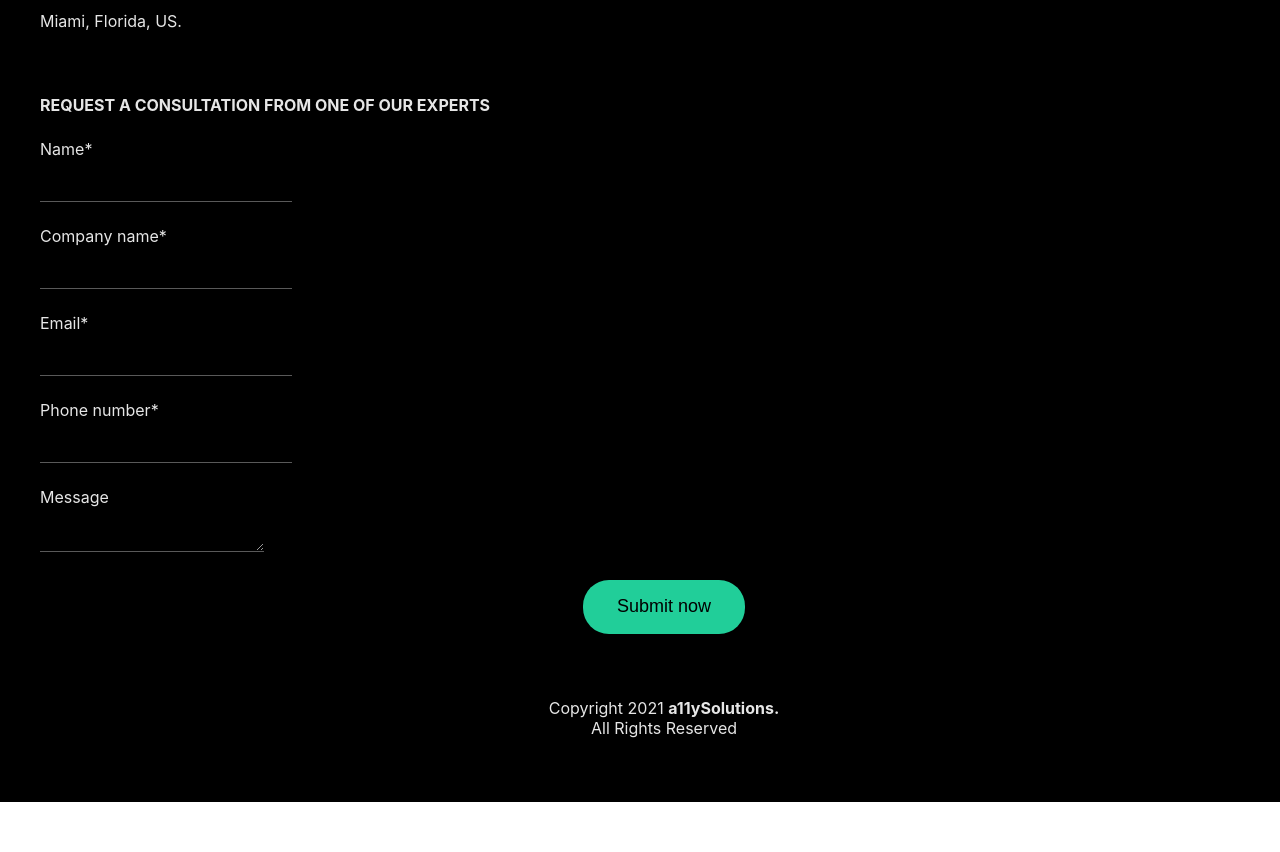
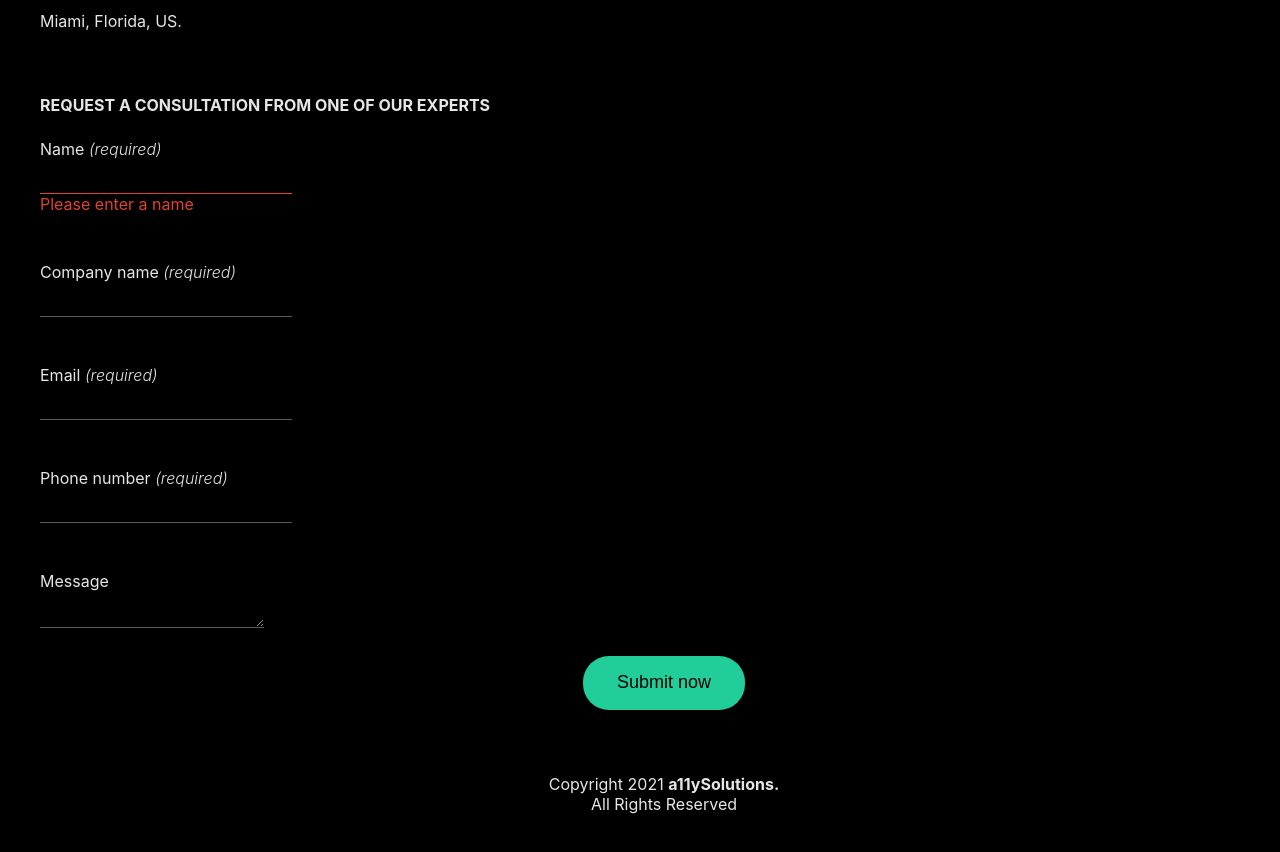
Before and after one commit to a11ysolutions/website, a React (Create React App) app: page / in a window 1280 px wide. Shown: the part 3880-4732 px from the top of the page. Before the commit the page ends 4682 px from the top, so only its background shows below. Built offline with nearby package versions, Linux system fonts and the light colour scheme.

Commit message:
Form validation styles commit

```diff
--- a/src/Components/UI/Form/Form.css
+++ b/src/Components/UI/Form/Form.css
@@ -1,12 +1,28 @@
 .form-group{
-margin-top: 1.5em;
+    margin-top: 1.5em;
 }
 .form-input{
     height:2em;
-    margin-top:0.5em;
     background-color: #000;
     border:none;
     border-bottom: #595959 thin solid;
     color:#7C7C7C;
     font:inherit;
 }
+.form-group label{
+    margin-top:3em;
+    display:block;
+}
+.required{
+    font-weight: 300;
+    font-style: italic;
+}
+.error-message{
+    color:#de4330;
+    margin-bottom:2em;
+}
+.error{
+
+    border-bottom: #de4330 thin solid;
+
+}
--- a/src/Components/UI/Form/Form.js
+++ b/src/Components/UI/Form/Form.js
@@ -8,23 +8,24 @@ function Form() {
             <form>
                 <h2 style={{ textTransform: "uppercase", fontSize: "1em" }}>Request a consultation from one of our experts</h2>
                 <div className="form-group">
-                    <label for="name" style={{ display: "block" }}>Name*</label>
-                    <input id="name" className="form-input" type="text" autoComplete="name" />
+                    <label for="name" style={{ marginTop: "0em" }}>Name <span className="required">(required)</span></label>
+                    <input id="name" className="form-input error" type="text" autoComplete="name" />
+                    <div id="name-error" className="error-message">Please enter a name</div>
                 </div>
                 <div className="form-group">
-                    <label for="company-name" style={{ display: "block" }}>Company name*</label>
+                    <label for="company-name" >Company name<span className="required"> (required)</span></label>
                     <input id="company-name" className="form-input" type="text" />
                 </div>
                 <div className="form-group">
-                    <label for="email" style={{ display: "block" }}>Email*</label>
+                    <label for="email" >Email<span className="required"> (required)</span></label>
                     <input id="email" className="form-input" type="email" autoComplete="email" />
                 </div>
                 <div className="form-group">
-                    <label for="phone-number" style={{ display: "block" }}>Phone number*</label>
+                    <label for="phone-number" >Phone number<span className="required"> (required)</span></label>
                     <input id="phone-number" className="form-input" type="text" autoComplete="phone" />
                 </div>
                 <div className="form-group">
-                    <label for="message" style={{ display: "block" }}>Message</label>
+                    <label for="message" >Message</label>
                     <textarea id="message" className="form-input" type="text" />
                 </div>
                 <div className="form-group" style={{ textAlign: "center" }}>
```
